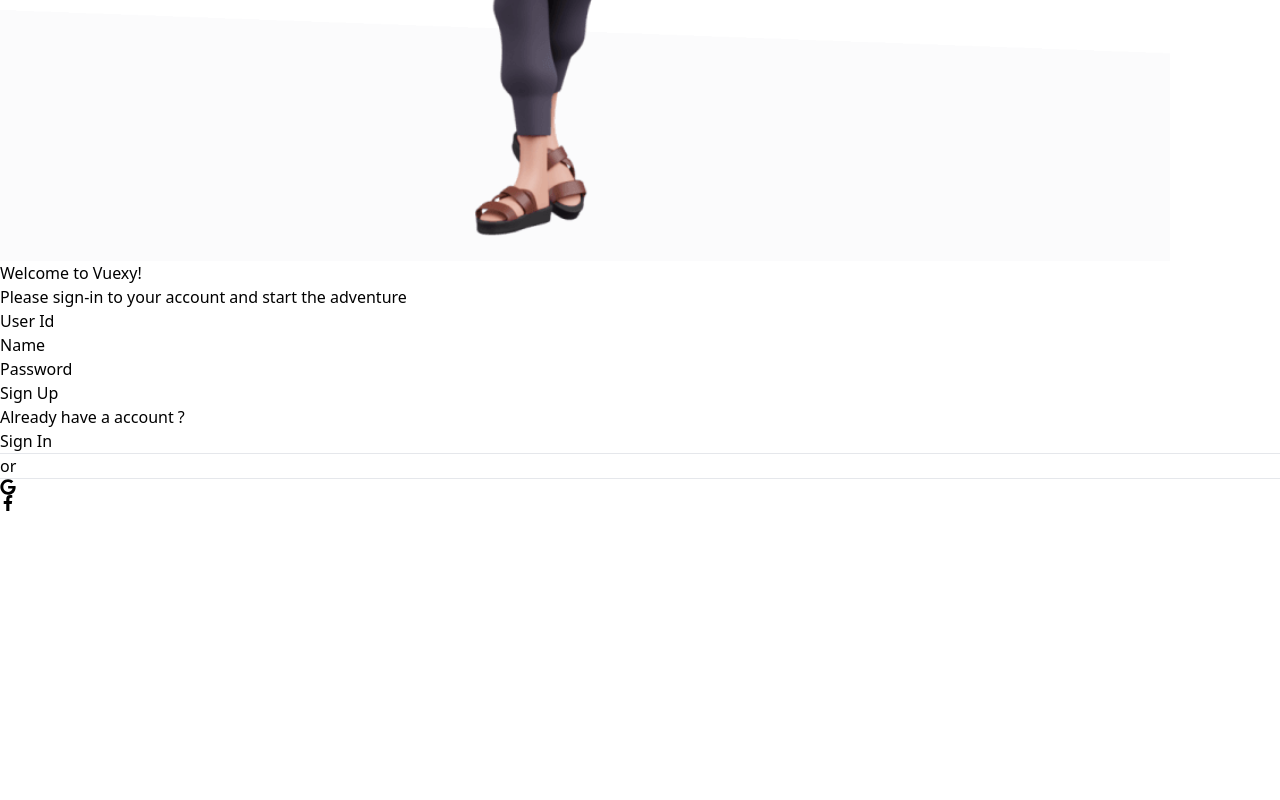
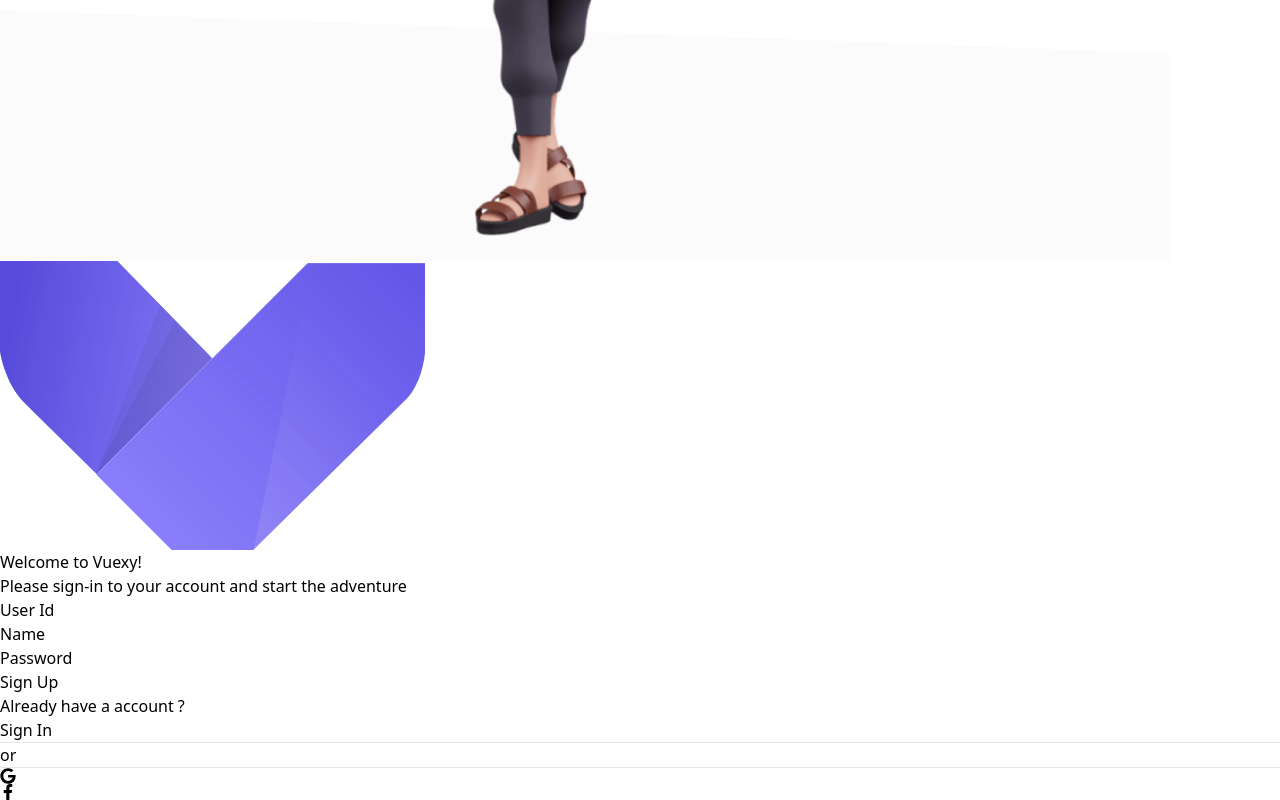
Before and after one commit to rahul-kumar-01/social-app, a React (Vite) app in the folder frontend/: page /sign-up in a window 1280 px wide. Shown: the part 1037-1837 px from the top of the page. Before the commit the page ends 1548 px from the top, so only its background shows below. Built offline with nearby package versions, Linux system fonts and the light colour scheme.

Commit message:
fix ui for sign-in & sign-up page

```diff
--- a/frontend/src/pages/SignIn.jsx
+++ b/frontend/src/pages/SignIn.jsx
@@ -57,14 +57,14 @@ export default function SignIn() {
 
 
   return (
-    <div className='flex justify-center items-center h-[100vh] gap-5 p-10'>
+    <div className='flex justify-center items-center h-[100vh]  gap-5 p-3'>
         <div className=' hidden w-[50vw] h-[100vh] lg:flex justify-center items-center flex-1'>
             <img src={frontImage} alt='front' className='h-[70%] '/>
         </div>
         <div >
 
       <div className="min-h-screen flex flex-col items-center justify-center  h-[100%] w-[100%]">
-      <div className="bg-white  rounded-lg px-8 py-8 w-full max-w-md">
+      <div className="bg-white  rounded-lg px-2 py-2 w-full max-w-md sm:px-8 sm:py-8">
         <img src={logo} alt='logo' className='h-[50px] w-[50px] '/>
         <h1 className="text-2xl   mb-4 font-light ">Welcome to Vuexy!</h1>
         <p className="text-gray-700  mb-8">
--- a/frontend/src/pages/SignUp.jsx
+++ b/frontend/src/pages/SignUp.jsx
@@ -2,6 +2,7 @@ import {useState,} from 'react'
 import {useNavigate} from 'react-router-dom';
 import frontImage from '../../utils/front.png';
 import {proxy} from '../../utils/proxy.js';
+import logo from '../../utils/logo.svg';
 
 import {
     FaFacebookF,
@@ -58,16 +59,17 @@ export default function SignUp() {
   }
 
   return (
-    <div className='flex justify-center items-center h-[100vh] gap-5 p-10'>
+    <div className='flex justify-center items-center h-[100vh] gap-5 p-3'>
         <div className=' hidden w-[50vw] h-[100vh] lg:flex justify-center items-center flex-1'>
             <img src={frontImage} alt='front' className='h-[70%] '/>
         </div>
         <div >
 
       <div className="min-h-screen flex flex-col items-center justify-center  h-[100%] w-[100%]">
-      <div className="bg-white  rounded-lg px-8 py-8 w-full max-w-md">
-        <h1 className="text-2xl  text-center mb-4 font-light ">Welcome to Vuexy!</h1>
-        <p className="text-gray-700 text-center mb-8">
+      <div className="bg-white  rounded-lg px-2 py-2 w-full max-w-md sm:px-8 sm:py-8">
+        <img src={logo} alt='logo' className='h-[50px] w-[50px] '/>
+        <h1 className="text-2xl   mb-4 font-light ">Welcome to Vuexy!</h1>
+        <p className="text-gray-700 r mb-8">
           Please sign-in to your account and start the adventure
         </p>
         {/* <div className='bg-[rgb(232,231,253)]  rounded-lg  my-4 text-xs p-3 text-purple-500 font-light sm:text-sm' >
```
